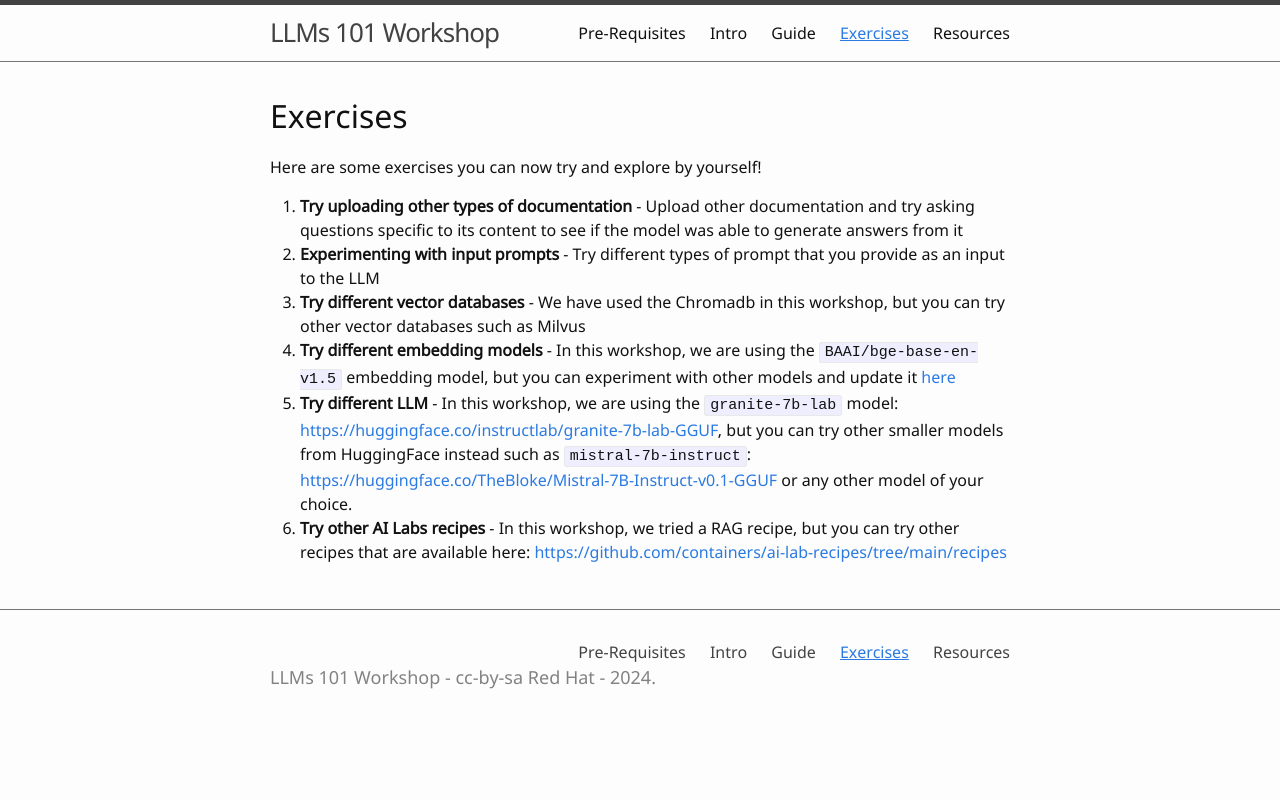
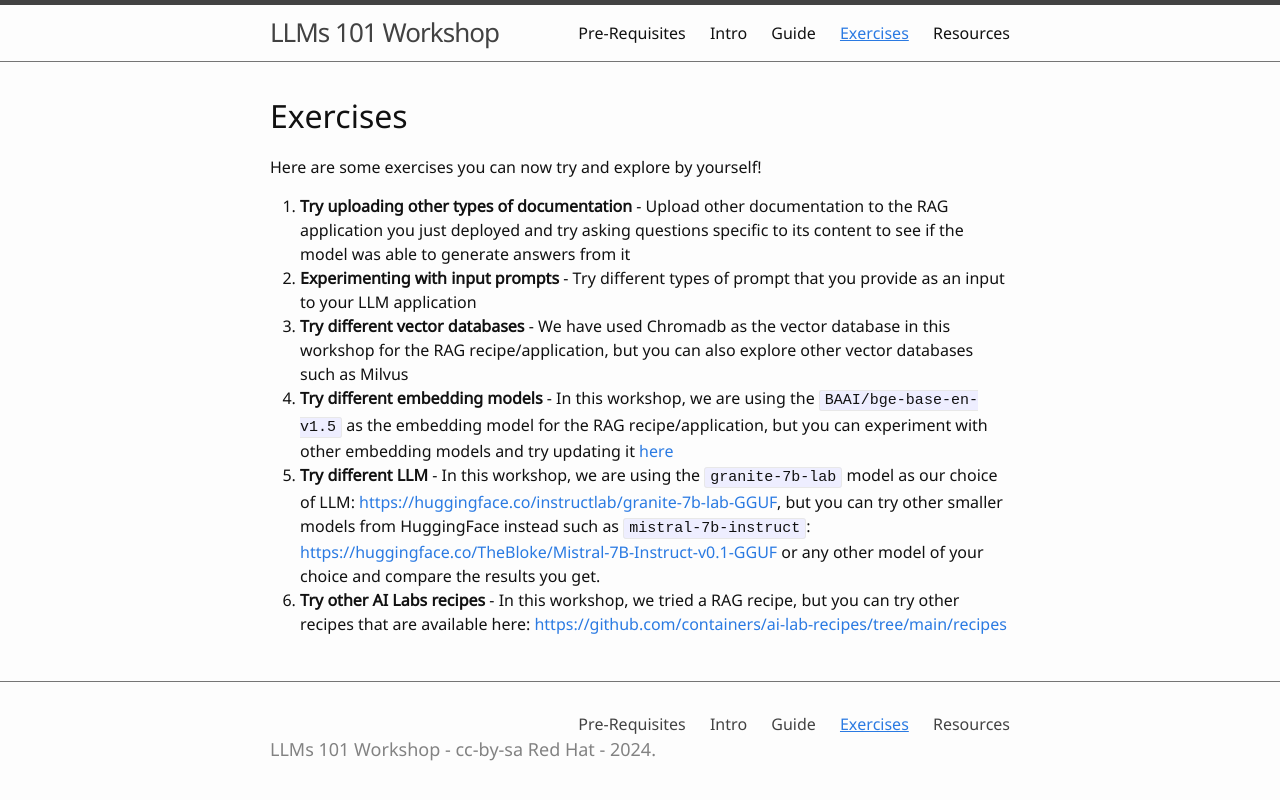
Before and after one commit to hemajv/devconf-llm-workshop, a Jekyll site: the page built from 3-lesson.md, in a window 1280 px wide. Shown: the top 800 px of the page. Built offline with Jekyll 4.4.1, drawn with Linux system fonts in a browser that asks for light colours.

Commit message:
Update 3-lesson.md

```diff
--- a/3-lesson.md
+++ b/3-lesson.md
@@ -8,9 +8,9 @@ nav: true
 Here are some exercises you can now try and explore by yourself!
 
 
-1. **Try uploading other types of documentation** - Upload other documentation and try asking questions specific to its content to see if the model was able to generate answers from it
-2. **Experimenting with input prompts** - Try different types of prompt that you provide as an input to the LLM
-3. **Try different vector databases** - We have used the Chromadb in this workshop, but you can try other vector databases such as Milvus
-4. **Try different embedding models** - In this workshop, we are using the `BAAI/bge-base-en-v1.5` embedding model, but you can experiment with other models and update it [here](https://github.com/containers/ai-lab-recipes/blob/main/recipes/natural_language_processing/rag/app/rag_app.py#L17C48-L17C69)
-5. **Try different LLM** - In this workshop, we are using the `granite-7b-lab` model: [https://huggingface.co/instructlab/granite-7b-lab-GGUF](https://huggingface.co/instructlab/granite-7b-lab-GGUF), but you can try other smaller models from HuggingFace instead such as `mistral-7b-instruct`: [https://huggingface.co/TheBloke/Mistral-7B-Instruct-v0.1-GGUF](https://huggingface.co/TheBloke/Mistral-7B-Instruct-v0.1-GGUF) or any other model of your choice.
+1. **Try uploading other types of documentation** - Upload other documentation to the RAG application you just deployed and try asking questions specific to its content to see if the model was able to generate answers from it
+2. **Experimenting with input prompts** - Try different types of prompt that you provide as an input to your LLM application
+3. **Try different vector databases** - We have used Chromadb as the vector database in this workshop for the RAG recipe/application, but you can also explore other vector databases such as Milvus
+4. **Try different embedding models** - In this workshop, we are using the `BAAI/bge-base-en-v1.5` as the embedding model for the RAG recipe/application, but you can experiment with other embedding models and try updating it [here](https://github.com/containers/ai-lab-recipes/blob/main/recipes/natural_language_processing/rag/app/rag_app.py#L17C48-L17C69)
+5. **Try different LLM** - In this workshop, we are using the `granite-7b-lab` model as our choice of LLM: [https://huggingface.co/instructlab/granite-7b-lab-GGUF](https://huggingface.co/instructlab/granite-7b-lab-GGUF), but you can try other smaller models from HuggingFace instead such as `mistral-7b-instruct`: [https://huggingface.co/TheBloke/Mistral-7B-Instruct-v0.1-GGUF](https://huggingface.co/TheBloke/Mistral-7B-Instruct-v0.1-GGUF) or any other model of your choice and compare the results you get.
 6. **Try other AI Labs recipes** - In this workshop, we tried a RAG recipe, but you can try other recipes that are available here: [https://github.com/containers/ai-lab-recipes/tree/main/recipes](https://github.com/containers/ai-lab-recipes/tree/main/recipes)
```
